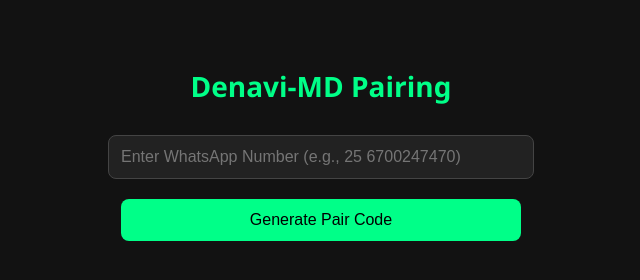
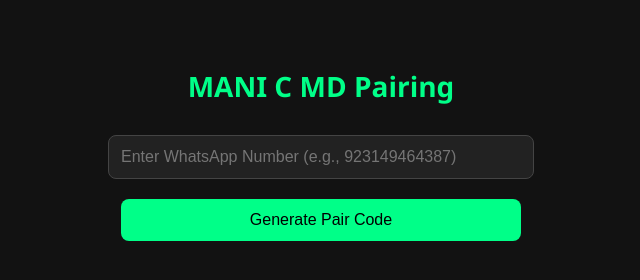
Before and after one commit to MANI8586/MANI-MD-BOT, a website: page pair.html in a window 1280 px wide. Shown: the whole page, without its empty margins (319-959 px from the left). Drawn offline with Linux system fonts and the light colour scheme.

Commit message:
Update pair.html

```diff
--- a/pair.html
+++ b/pair.html
@@ -2,7 +2,7 @@
 <html lang="en">
 <head>
   <meta charset="UTF-8">
-  <title>Denavi-MD Pairing-MDr</title>
+  <title>MANI X MD Pairing-MDr</title>
   <meta name="viewport" content="width=device-width, initial-scale=1.0">
   <style>
     body {
@@ -55,9 +55,9 @@
 </head>
 <body>
 
-  <h1>Denavi-MD Pairing</h1>
+  <h1>MANI C MD Pairing</h1>
 
-  <input type="text" id="number" placeholder="Enter WhatsApp Number (e.g., 25 6700247470)" />
+  <input type="text" id="number" placeholder="Enter WhatsApp Number (e.g., 923149464387)" />
   <button onclick="getCode()">Generate Pair Code</button>
 
   <div id="result" class="output" style="display:none;"></div>
```
